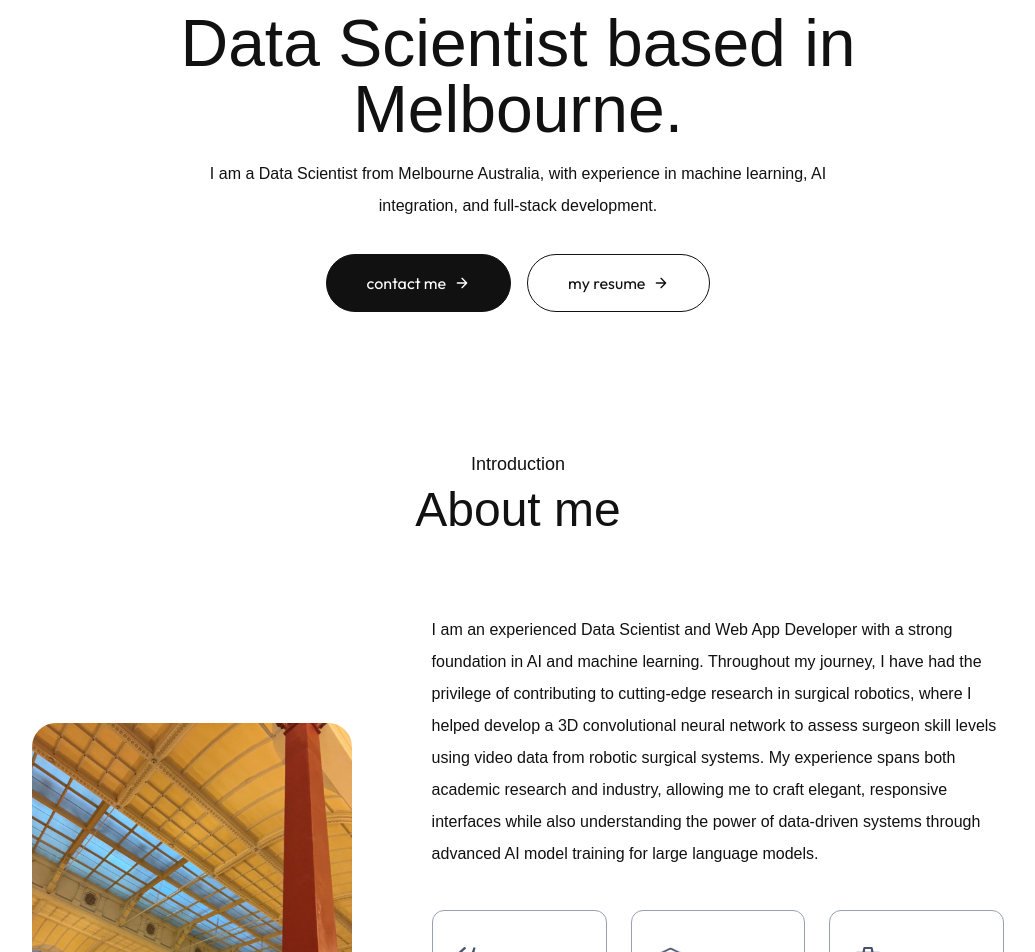
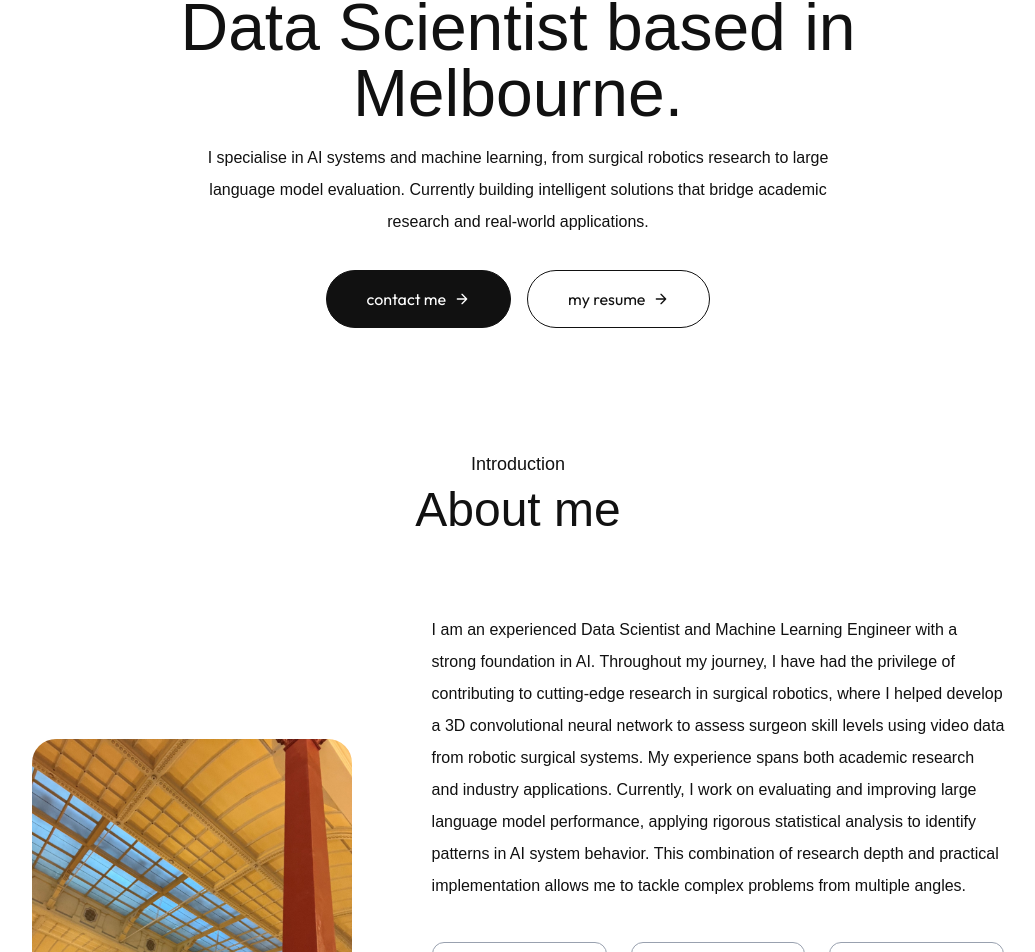
Before and after one commit to Brum99/portfolio-website, a Next.js app: page / in a window 1280 px wide. Shown: the part 390-1342 px from the top of the page, without its empty margins (122-1157 px from the left). Built offline with nearby package versions, Linux system fonts and the light colour scheme; a web font is replaced by a local one.

Commit message:
refining identity description

```diff
--- a/app/components/About.jsx
+++ b/app/components/About.jsx
@@ -40,12 +40,9 @@ const About = () => {
         {/* Text + Grid */}
         <div className='flex-1'>
           <p className='mb-10 max-w-2xl font-ovo' style={{ color: 'var(--text-color)' }}>
-            I am an experienced Data Scientist and Web App Developer with a strong foundation in AI and machine
-            learning. Throughout my journey, I have had the privilege of contributing to cutting-edge research
-            in surgical robotics, where I helped develop a 3D convolutional neural network to assess surgeon skill
-            levels using video data from robotic surgical systems. My experience spans both academic research and
-            industry, allowing me to craft elegant, responsive interfaces while also understanding the power of
-            data-driven systems through advanced AI model training for large language models.
+           I am an experienced Data Scientist and Machine Learning Engineer with a strong foundation in AI. Throughout my journey, I have had the privilege of contributing to cutting-edge research in surgical robotics, where I helped develop a 3D convolutional neural network to assess surgeon skill levels using video data from robotic surgical systems.
+
+My experience spans both academic research and industry applications. Currently, I work on evaluating and improving large language model performance, applying rigorous statistical analysis to identify patterns in AI system behavior. This combination of research depth and practical implementation allows me to tackle complex problems from multiple angles.
           </p>
 
           <ul className='grid grid-col-1 sm:grid-cols-3 gap-6 max-w-2xl'>
--- a/app/components/Header.jsx
+++ b/app/components/Header.jsx
@@ -23,8 +23,8 @@ const Header = ({ isDarkMode }) => {
       </h1>
 
       <p className="max-w-2xl mx-auto font-ovo">
-        I am a Data Scientist from Melbourne Australia, with experience in machine learning, AI integration, and full-stack development.
-      </p>
+         I specialise in AI systems and machine learning, from surgical robotics research to large language model evaluation. Currently building intelligent solutions that bridge academic research and real-world applications.
+ </p>
 
       <div className="flex flex-col sm:flex-row items-center gap-4 mt-4">
         <a
```
